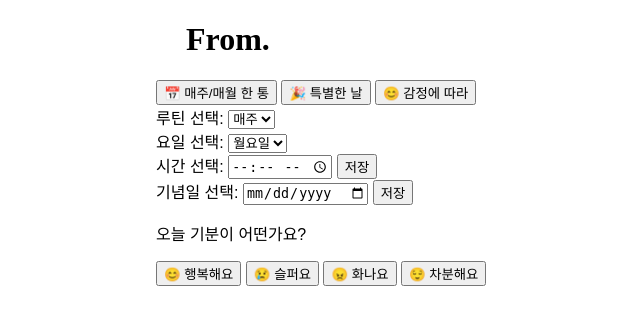
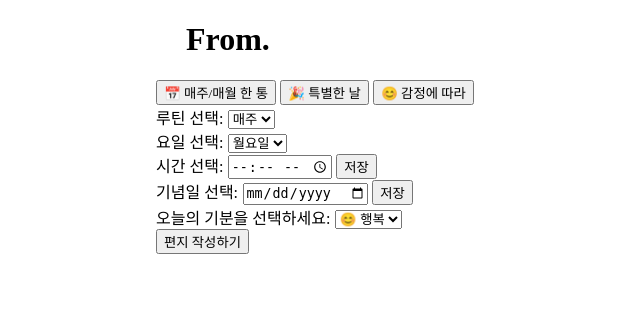
Before and after one commit to seeminglly/a-letter-to-myself, a Django app: page /routine/ in a window 1280 px wide. Shown: the top 325 px of the page, without its empty margins (184-824 px from the left). Run offline with Django 5.2, Linux system fonts and the light colour scheme; a user stored in the database is signed in; some web fonts are replaced.

Commit message:
감정 기반 기분선택 버튼 추가

```diff
--- a/myapp/forms.py
+++ b/myapp/forms.py
@@ -4,7 +4,7 @@ from .models import Letters
 class LetterForm(forms.ModelForm):
     class Meta:
         model = Letters
-        fields = ['title', 'content', 'image','category','open_date']  # 사용자 입력 필드
+        fields = ['title','mood', 'content', 'image','category','open_date']  # 사용자 입력 필드
 
         widgets = {
             'content': forms.Textarea(attrs={'class':'form-control', 'style':'width: 350px; height:440px'}),
--- a/myapp/static/js/script.js
+++ b/myapp/static/js/script.js
@@ -55,3 +55,7 @@ function toggleDateOptions() {
     document.getElementById("weekly-options").style.display = (routineType === "weekly") ? "block" : "none";
     document.getElementById("monthly-options").style.display = (routineType === "monthly") ? "block" : "none";
 }
+
+function setMood(mood){
+    alert("오늘의 기분이 '${mood}'로 설정되었습니다. 편지를 작성해보세요!");
+}
--- a/myapp/templates/myapp/index.html
+++ b/myapp/templates/myapp/index.html
@@ -82,9 +82,9 @@
     <!-- 사이드 메뉴 -->
     <div id="menu">
         <ul class="nav">
-            <li><a href="#">편지 쓰기</a></li>
-            <li><a href="#">편지 목록</a></li>
-            <li><a href="#">편지 루틴</a></li>
+            <li><a href="http://127.0.0.1:8000/writing">편지 쓰기</a></li>
+            <li><a href="http://127.0.0.1:8000/letters">편지 목록</a></li>
+            <li><a href="http://127.0.0.1:8000/routine">편지 루틴</a></li>
             <li><a href="#">마이페이지</a></li>
         </ul>
     </div>
--- a/myapp/templates/myapp/routine.html
+++ b/myapp/templates/myapp/routine.html
@@ -14,7 +14,7 @@
         font-weight: normal;
         font-style: normal;
             }
-        h1,h2,ul{
+        h1,h2,ul,button, label, p{
             font-family: 'KCC-Sonkeechung';
         }
     </style>
@@ -76,11 +76,19 @@
     </div>
 
 
-    <p>오늘 기분이 어떤가요?</p>
-    <button onclick="setMood('happy')">😊 행복해요</button>
-    <button onclick="setMood('sad')">😢 슬퍼요</button>
-    <button onclick="setMood('angry')">😠 화나요</button>
-    <button onclick="setMood('calm')">😌 차분해요</button>
+    <label for="mood">오늘의 기분을 선택하세요:</label>
+    <select name="mood" id="mood">
+        <option value="happy">😊 행복</option>
+        <option value="sad">😢 슬픔</option>
+        <option value="angry">😡 화남</option>
+        <option value="worried">🤔 고민</option>
+        <option value="diary">📝 일기</option>
+    </select>
+
+    <div class="writing">
+        <button onclick="goToWritingPage()">편지 작성하기</button>
+    </div>
+
 
 
 
--- a/myapp/templates/myapp/writing.html
+++ b/myapp/templates/myapp/writing.html
@@ -14,8 +14,10 @@
     <form method="POST", enctype="multipart/form-data">
         {% csrf_token %}
         {{ form.as_p }}  <!-- Django 폼 자동 렌더링 -->
+
         <button type="submit">작성 완료</button>
     </form>
+
 
     <footer>
         <p>&copy; 2024 A Letter To Myself</p>
--- a/myproject/settings.py
+++ b/myproject/settings.py
@@ -128,3 +128,5 @@ STATICFILES_DIRS = [os.path.join(BASE_DIR, 'static')]
 # https://docs.djangoproject.com/en/5.1/ref/settings/#default-auto-field
 
 DEFAULT_AUTO_FIELD = 'django.db.models.BigAutoField'
+
+CELERY_BROKER_URL = 'redis://localhost:6379/0'
```
Also changed, not shown: myapp/celery.py (added, +11 -0 lines), myapp/models.py (+11 -0 lines), myapp/tasks.py (added, +29 -0 lines), myapp/migrations/0008_letters_mood.py (added), myapp/views.py (line endings or trailing spaces).
